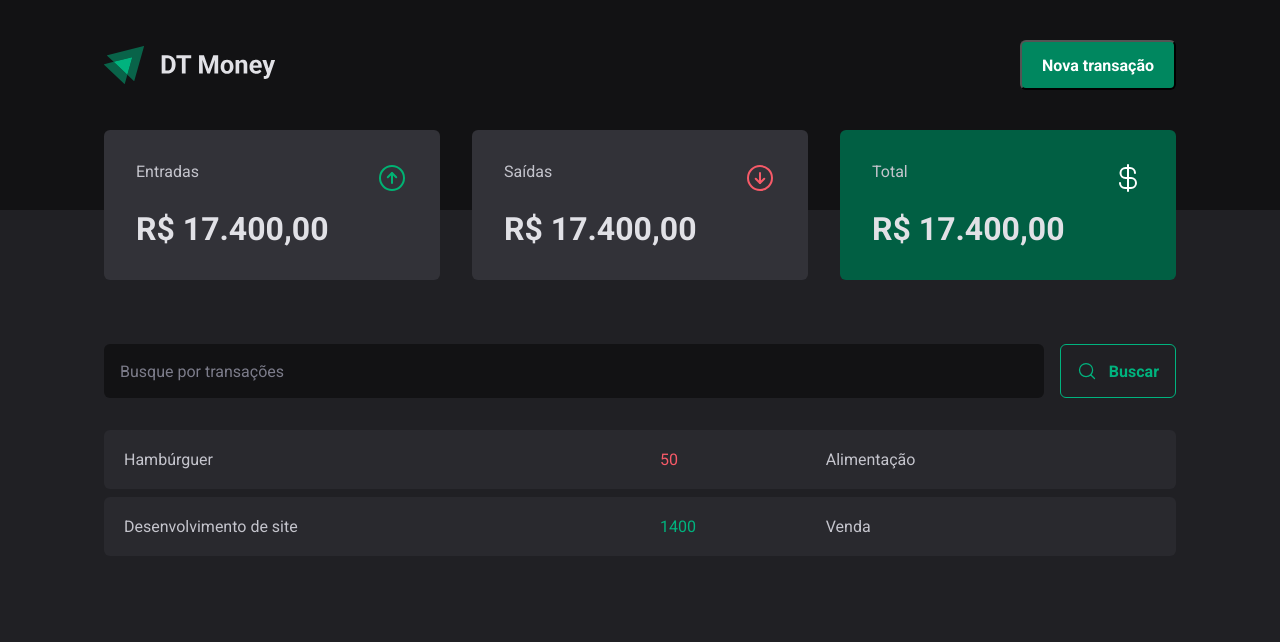
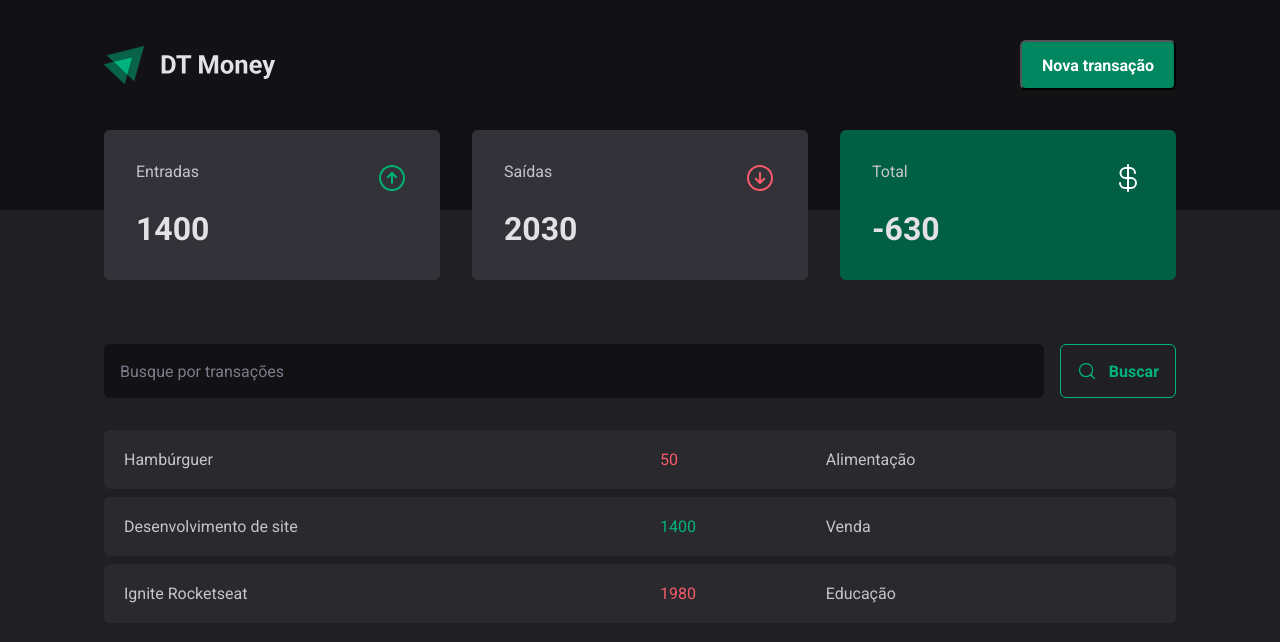
Before and after one commit to DavidAugustoo/DTMoney, a React (Vite) app: page / in a window 1280 px wide. Shown: the top 642 px of the page. Built offline with nearby package versions, Linux system fonts and the light colour scheme; data requests are answered from the project's data file.

Commit message:
calculando resumo de transações

```diff
--- a/server.json
+++ b/server.json
@@ -15,6 +15,14 @@
             "category": "Venda",
             "price": 1400,
             "createAt": "2022-11-01:30:44.505Z"
+        },
+        {
+            "id": "3",
+            "description": "Ignite Rocketseat",
+            "type": "outcome",
+            "category": "Educação",
+            "price": 1980,
+            "createAt": "2022-11-01:30:44.505Z"
         }
     ]
 }
--- a/src/components/Summary/index.tsx
+++ b/src/components/Summary/index.tsx
@@ -5,6 +5,25 @@
 
 export function Summary() {
   const { transactions } = useContext(TransactionsContext)
+
+  const summary = transactions.reduce(
+    (acc, transaction) => {
+      if (transaction.type === 'income') {
+        acc.income += transaction.price
+        acc.total += transaction.price
+      } else {
+        acc.outcome += transaction.price
+        acc.total -= transaction.price
+      }
+
+      return acc
+    },
+    {
+      income: 0,
+      outcome: 0,
+      total: 0,
+    },
+  )
 
   return (
     <SummaryContainer>
@@ -14,7 +33,7 @@
           <ArrowCircleUp size={32} color="#00b373" />
         </header>
 
-        <strong>R$ 17.400,00</strong>
+        <strong>{summary.income}</strong>
       </SummaryCard>
 
       <SummaryCard>
@@ -23,7 +42,7 @@
           <ArrowCircleDown size={32} color="#f75a68" />
         </header>
 
-        <strong>R$ 17.400,00</strong>
+        <strong>{summary.outcome}</strong>
       </SummaryCard>
 
       <SummaryCard variant="green">
@@ -32,7 +51,7 @@
           <CurrencyDollar size={32} color="#fff" />
         </header>
 
-        <strong>R$ 17.400,00</strong>
+        <strong>{summary.total}</strong>
       </SummaryCard>
     </SummaryContainer>
   )
```
